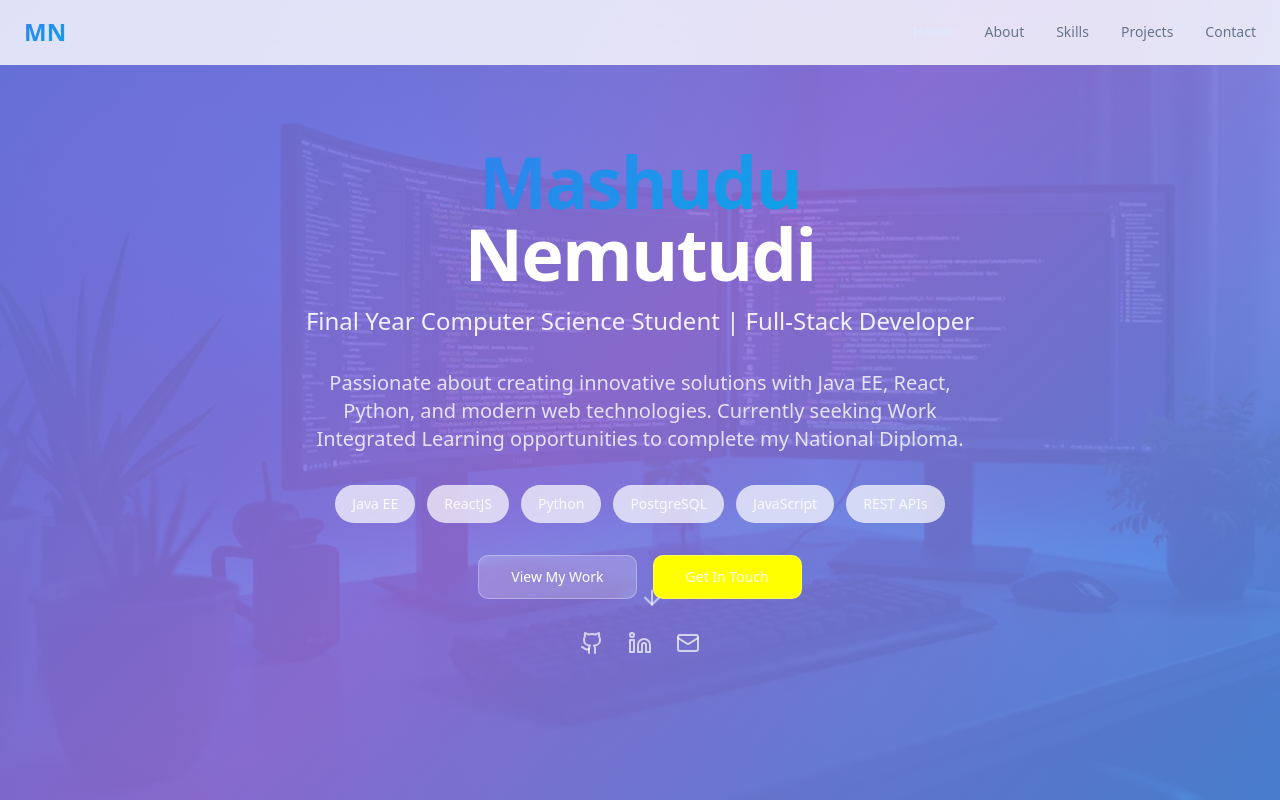
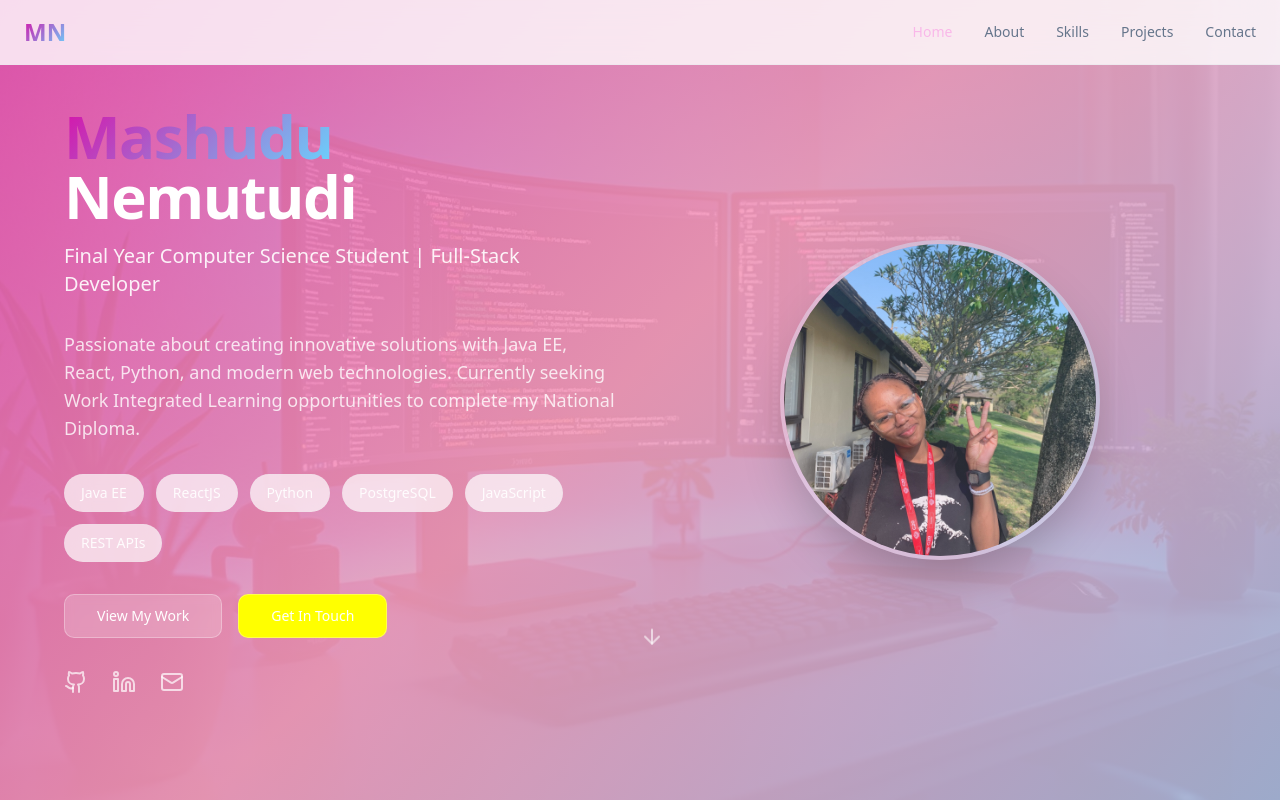
Before and after one commit to MashuduNemutudi/portfolio-mashudu-showcase, a React (Vite) app: page / in a window 1280 px wide. Shown: the top 800 px of the page. Built offline with nearby package versions, Linux system fonts and the light colour scheme; the HTML template or start-up script is replaced by a standard one.

Commit message:
Change theme colors

```diff
--- a/src/components/Hero.tsx
+++ b/src/components/Hero.tsx
@@ -1,6 +1,7 @@
 import { Button } from "@/components/ui/button";
 import { ArrowDown, Github, Linkedin, Mail } from "lucide-react";
 import heroImage from "@/assets/hero-workspace.jpg";
+import profileImage from "@/assets/mashudu-profile.jpg";
 
 const Hero = () => {
   const scrollToSection = (sectionId: string) => {
@@ -21,28 +22,31 @@ const Hero = () => {
       </div>
 
       {/* Content */}
-      <div className="relative z-10 container mx-auto px-6 text-center">
-        <div className="max-w-4xl mx-auto space-y-8 animate-fade-in">
+      <div className="relative z-10 container mx-auto px-6">
+        <div className="max-w-6xl mx-auto">
+          <div className="grid md:grid-cols-2 gap-12 items-center">
+            {/* Text Content */}
+            <div className="space-y-8 animate-fade-in text-center md:text-left">
               {/* Main heading */}
               <div className="space-y-4">
-            <h1 className="text-5xl md:text-7xl font-bold tracking-tight">
+                <h1 className="text-4xl md:text-6xl font-bold tracking-tight">
                   <span className="gradient-text">Mashudu</span>
                   <br />
                   <span className="text-white">Nemutudi</span>
                 </h1>
-            <p className="text-xl md:text-2xl text-white/90 font-medium">
+                <p className="text-lg md:text-xl text-white/90 font-medium">
                   Final Year Computer Science Student | Full-Stack Developer
                 </p>
               </div>
 
               {/* Description */}
-          <p className="text-lg md:text-xl text-white/80 max-w-2xl mx-auto leading-relaxed animate-fade-in animate-delay-200">
+              <p className="text-base md:text-lg text-white/80 leading-relaxed animate-fade-in animate-delay-200">
                 Passionate about creating innovative solutions with Java EE, React, Python, and modern web technologies.
                 Currently seeking Work Integrated Learning opportunities to complete my National Diploma.
               </p>
 
               {/* Tech stack badges */}
-          <div className="flex flex-wrap justify-center gap-3 animate-fade-in animate-delay-300">
+              <div className="flex flex-wrap justify-center md:justify-start gap-3 animate-fade-in animate-delay-300">
                 {["Java EE", "ReactJS", "Python", "PostgreSQL", "JavaScript", "REST APIs"].map((tech, index) => (
                   <span
                     key={tech}
@@ -54,7 +58,7 @@ const Hero = () => {
               </div>
 
               {/* CTA Buttons */}
-          <div className="flex flex-col sm:flex-row gap-4 justify-center animate-fade-in animate-delay-400">
+              <div className="flex flex-col sm:flex-row gap-4 justify-center md:justify-start animate-fade-in animate-delay-400">
                 <Button
                   size="lg"
                   className="bg-white/20 hover:bg-white/30 text-white border border-white/30 backdrop-blur-sm transition-all duration-medium hover:scale-105 hover:shadow-glow"
@@ -73,7 +77,7 @@ const Hero = () => {
               </div>
 
               {/* Social links */}
-          <div className="flex justify-center gap-6 animate-fade-in animate-delay-400">
+              <div className="flex justify-center md:justify-start gap-6 animate-fade-in animate-delay-400">
                 <a
                   href="https://github.com/MashuduNemutudi"
                   target="_blank"
@@ -99,6 +103,22 @@ const Hero = () => {
               </div>
             </div>
 
+            {/* Profile Image */}
+            <div className="flex justify-center animate-fade-in animate-delay-200">
+              <div className="relative">
+                <div className="w-80 h-80 rounded-full overflow-hidden border-4 border-white/30 shadow-2xl hover-glow">
+                  <img
+                    src={profileImage}
+                    alt="Mashudu Nemutudi - Professional Profile"
+                    className="w-full h-full object-cover object-center"
+                  />
+                </div>
+                <div className="absolute inset-0 rounded-full bg-gradient-to-tr from-primary/20 to-accent/20 pointer-events-none"></div>
+              </div>
+            </div>
+          </div>
+        </div>
+
         {/* Scroll indicator */}
         <div className="absolute bottom-8 left-1/2 transform -translate-x-1/2 animate-bounce">
           <button
--- a/src/index.css
+++ b/src/index.css
@@ -18,21 +18,21 @@
     --popover: 0 0% 100%;
     --popover-foreground: 215 25% 27%;
 
-    /* Primary brand - Professional blue */
-    --primary: 214 95% 93%;
-    --primary-foreground: 214 84% 56%;
-    --primary-dark: 214 84% 56%;
-    --primary-glow: 214 100% 85%;
+    /* Primary brand - Girly purple */
+    --primary: 315 85% 85%;
+    --primary-foreground: 315 90% 25%;
+    --primary-dark: 315 90% 45%;
+    --primary-glow: 315 100% 90%;
 
-    /* Secondary - Complementary purple */
-    --secondary: 260 60% 65%;
-    --secondary-foreground: 0 0% 100%;
-    --secondary-light: 260 40% 85%;
+    /* Secondary - Soft pink */
+    --secondary: 340 90% 80%;
+    --secondary-foreground: 340 90% 20%;
+    --secondary-light: 340 70% 90%;
 
-    /* Accent - Vibrant tech blue */
-    --accent: 199 89% 48%;
-    --accent-foreground: 0 0% 100%;
-    --accent-light: 199 89% 85%;
+    /* Accent - Sky blue */
+    --accent: 195 100% 70%;
+    --accent-foreground: 195 100% 15%;
+    --accent-light: 195 80% 85%;
 
     /* Muted colors */
     --muted: 220 14% 96%;
@@ -80,18 +80,18 @@
     --popover: 215 28% 11%;
     --popover-foreground: 213 31% 91%;
 
-    --primary: 214 100% 70%;
+    --primary: 315 85% 75%;
     --primary-foreground: 215 28% 9%;
-    --primary-dark: 214 84% 56%;
-    --primary-glow: 214 100% 85%;
+    --primary-dark: 315 90% 45%;
+    --primary-glow: 315 100% 85%;
 
-    --secondary: 260 60% 65%;
+    --secondary: 340 90% 70%;
     --secondary-foreground: 215 28% 9%;
-    --secondary-light: 260 40% 85%;
+    --secondary-light: 340 70% 85%;
 
-    --accent: 199 89% 48%;
+    --accent: 195 100% 65%;
     --accent-foreground: 215 28% 9%;
-    --accent-light: 199 89% 85%;
+    --accent-light: 195 80% 80%;
 
     --muted: 215 27% 17%;
     --muted-foreground: 215 10% 60%;
```
Also changed, not shown: src/assets/mashudu-profile.jpg (added). Lines whose indentation alone changed are shown as unchanged.
